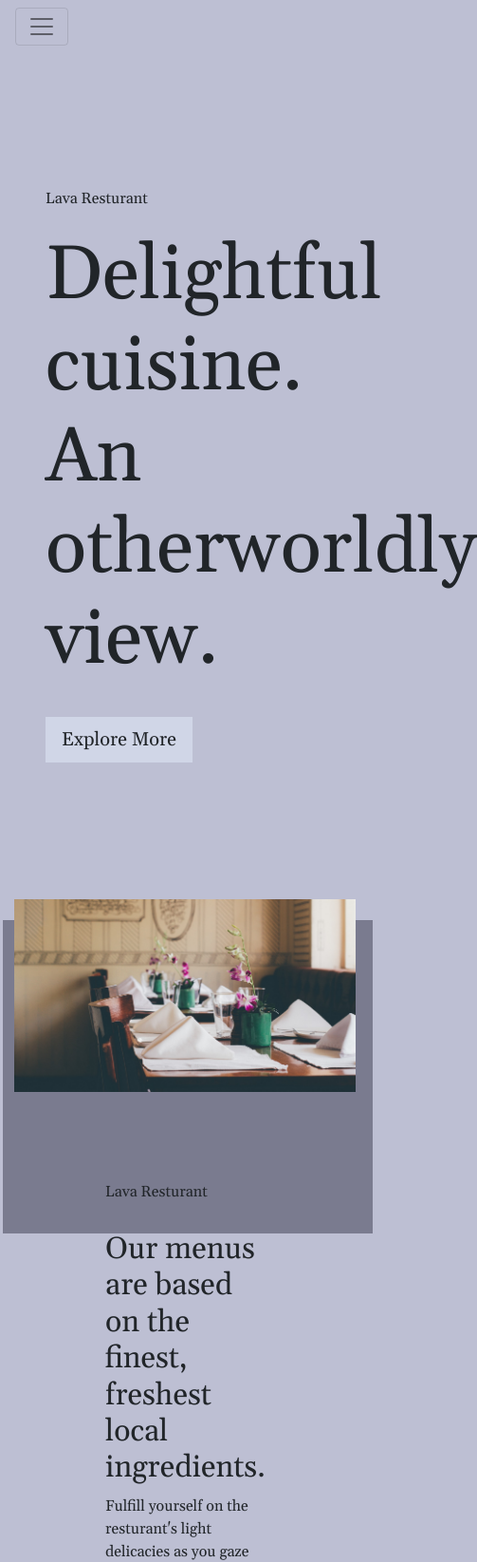
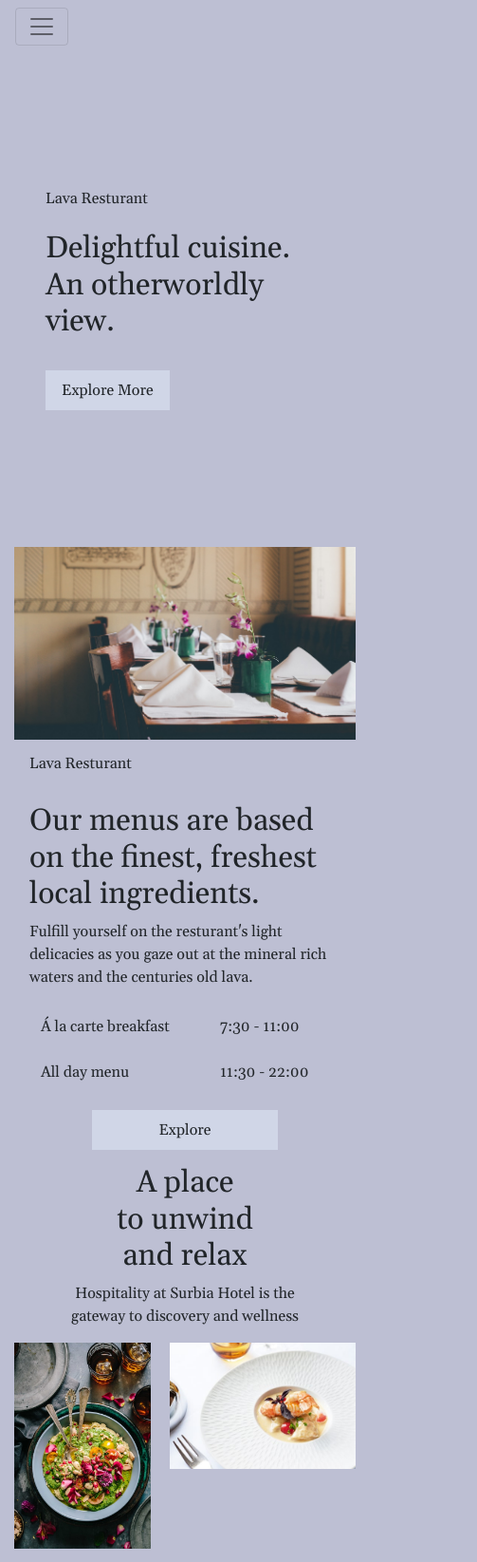
Before and after one commit to MichaelGee/cuisine, a plain HTML site: page index.html in a window 390 px wide. Shown: the top 1645 px of the page at 95% size, 503 px wide, since content can reach past the window. Drawn offline with nearby package versions, Linux system fonts and the light colour scheme.

Commit message:
media queries done

```diff
--- a/index.html
+++ b/index.html
@@ -42,7 +42,7 @@
               <h6>Lava Resturant</h6>
               <h1>Delightful cuisine. <br/> An otherworldly view.</h1>
              </div>
-             <button type="button" class="btn btn-lg">Explore More</button>
+             <button type="button" class="btn btn-lg banner-btn">Explore More</button>
           </div>
         </div>
     </section>
@@ -76,7 +76,9 @@
                 <td>11:30 - 22:00</td>
               </tr>
             </table>
-            <button type="button" class="btn btn-lg">Explore</button>
+           <div class="button">
+            <button type="button" class="btn btn-lg banner-btn">Explore</button>
+           </div>
           </div>
         </div>
        </div>
@@ -106,7 +108,7 @@
 
 
     <!-- Footer -->
-    <section class="footer-container">
+    <section class="footer-container container-fluid">
       <div class='footer'>
         <div class='first-col'>
           <h5>Company</h5>
--- a/index.scss
+++ b/index.scss
@@ -1,8 +1,14 @@
 
 @import url('https://fonts.googleapis.com/css?family=Gelasio&display=swap');
 
+$body-background: rgb(189, 191, 211);
+$button: rgb(208, 214, 231);
+$bg-panel: rgb(122, 123, 143);
+$footer: rgb(243, 244, 247);
+$text: black;
+
 body{
-    background-color: rgb(189, 191, 211);
+    background-color: $body-background;
     font-family: 'Gelasio', serif;
 }
 
@@ -18,18 +24,19 @@ body{
             margin-bottom: 2rem;
         }
     }
+    .banner-btn{
+        border-radius: 0px;
+        background-color: $button;
+    }
 }
 
-.btn{
-    border-radius: 0px;
-    background-color: rgb(208, 214, 231);
-}
+
 
 .nav-item{
     padding: 1.0rem;
 
     a{
-        color: black !important;
+        color: $text !important;
     }
 }
 
@@ -42,7 +49,7 @@ body{
         position: relative;
     }
     .bg-panel{
-        background-color: rgb(122, 123, 143);
+        background-color: $bg-panel;
         position: absolute;
         width: 540px;
         height: 330px;
@@ -55,6 +62,10 @@ body{
        h6{
          margin-bottom:  2rem;
        }
+       .banner-btn{
+        border-radius: 0px;
+        background-color: $button;
+    }
        .table{
            td{
             border-top: 0px;
@@ -98,14 +109,78 @@ body{
 
 /* Footer */
 .footer-container{
-    background-color: rgb(243, 244, 247);
+    background-color: $footer;
     .footer{
         display: flex;
         justify-content: space-between;
         padding: 6rem;
         .footer, a{
             text-decoration: none !important;
-            color: black !important;
+            color: $text !important;
           }
       }
 }
+
+
+/* Media queries */
+@media screen and (max-width: 767px){
+    .banner{
+        .banner-text{
+            h1{
+                font-size: 2rem;
+            }
+        }
+        .banner-btn{
+            font-size: 1rem;
+        }
+    }
+
+    .image-container{
+        h3{
+            font-size: 2rem;
+        }
+        .last-text{
+            text-align: center;
+        }
+    }
+
+    .time{
+        .banner-btn{
+            font-size: 1rem;
+        }
+    }
+}
+
+@media screen and (max-width: 565px){
+    .menu{
+        .bg-panel{
+            display: none;
+        }
+        .time{
+            padding: 1rem;
+            .button{
+                display: flex;
+                justify-content: center;
+                .banner-btn{
+                    width: 60%;
+                }
+            }
+        }
+    }
+
+    .image-container{
+        h3{
+            text-align: center;
+        }
+        p{
+            text-align: center;
+        }
+    }
+
+
+    .footer-container{
+        .footer{
+            padding: 2rem;
+        }
+    }
+}
```
Also changed, not shown: index.css, 1 other file.
